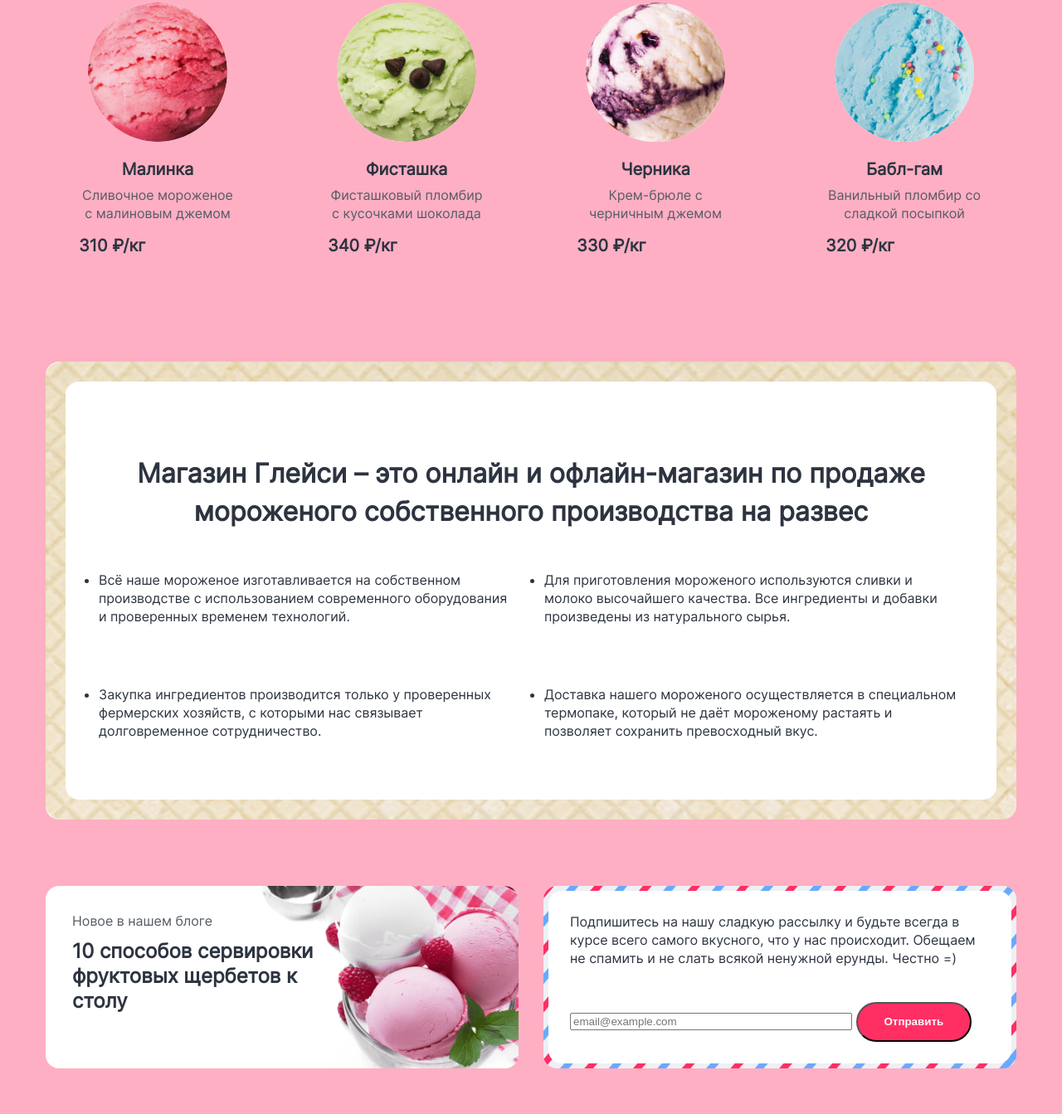
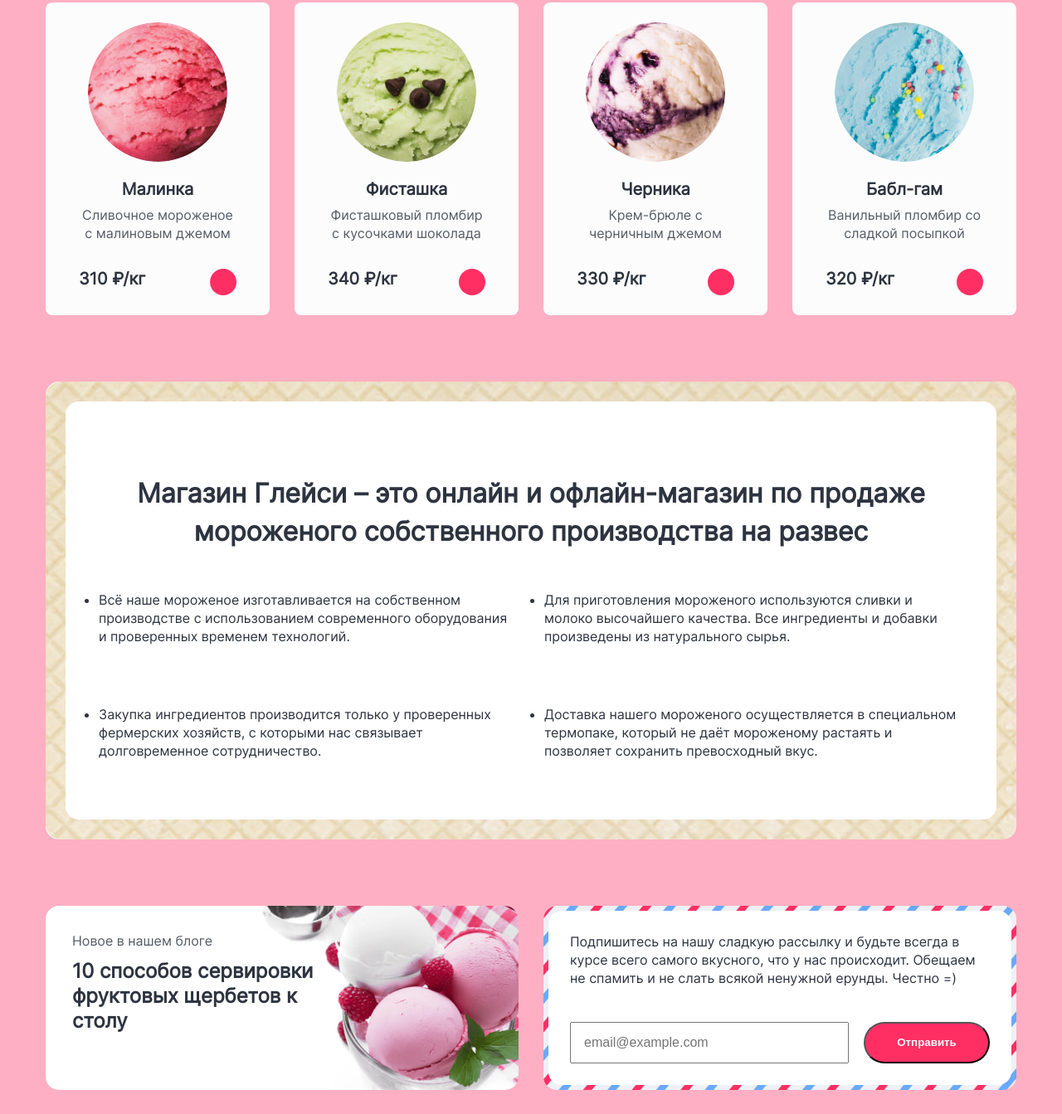
Before and after one commit to htmlacademy-htmlcss/2412429-gllacy-1, a plain HTML site: page index.html in a window 1280 px wide. Shown: the part 1737-3080 px from the top of the page at 83% size. Drawn offline with Linux system fonts and the light colour scheme.

Commit message:
Сетки компонентов на гридах

```diff
--- a/index.html
+++ b/index.html
@@ -153,7 +153,6 @@
             <a class="product-card-link" href="#!">
               <img class="product-card-image" src="images/catalog/ice-cream-catalog.jpg" width="168" height="168"
                 alt="Шарик сливочного мороженого с малиновым джемом.">
-              <div class="product-cards-content">
               <h3 class="product-card-title">Малинка</h3>
               <p class="product-card-text">Сливочное мороженое с малиновым джемом</p>
             </a>
@@ -161,13 +160,11 @@
             <a class="product-card-button" href="#">
               <p class="visually-hidden">Купить.</p>
             </a>
-            </div>
           </li>
           <li class="product-card-item">
             <a class="product-card-link" href="#!">
               <img class="product-card-image" src="images/catalog/ice-cream-catalog-2.jpg" width="168" height="168"
                 alt="Шарик фисташкового пломбира с кусочками шоколада.">
-              <div class="product-cards-content">
               <h3 class="product-card-title">Фисташка</h3>
               <p class="product-card-text">Фисташковый пломбир с кусочками шоколада</p>
             </a>
@@ -175,13 +172,11 @@
             <a class="product-card-button" href="#">
               <p class="visually-hidden">Купить.</p>
             </a>
-            </div>
           </li>
           <li class="product-card-item">
             <a class="product-card-link" href="#">
               <img class="product-card-image" src="images/catalog/ice-cream-catalog-3.jpg" width="168" height="168"
                 alt="Шарик крем-брюле с черничным джемом.">
-              <div class="product-cards-content">
               <h3 class="product-card-title">Черника</h3>
               <p class="product-card-text">Крем-брюле с черничным джемом</p>
             </a>
@@ -189,13 +184,11 @@
             <a class="product-card-button" href="#">
               <p class="visually-hidden">Купить.</p>
             </a>
-            </div>
           </li>
           <li class="product-card-item">
             <a class="product-card-link" href="#!">
               <img class="product-card-image" src="images/catalog/ice-cream-catalog-4.jpg" width="168" height="168"
                 alt="Шарик ванильного пломбира со сладкой посыпкой.">
-              <div class="product-cards-content">
               <h3 class="product-card-title">Бабл-гам</h3>
               <p class="product-card-text">Ванильный пломбир со сладкой посыпкой</p>
             </a>
@@ -203,7 +196,6 @@
             <a class="product-card-button" href="#">
               <p class="visually-hidden">Купить.</p>
             </a>
-            </div>
           </li>
         </ul>
       </section>
@@ -272,15 +264,15 @@
           </p>
           <p class="form-group">
             <label for="form-label">Дата</label>
-            <input type="text" id="form-date" name="form-date" placeholder="01.04.2020">
+            <input type="field" id="form-date" name="form-date" placeholder="01.04.2020">
           </p>
           <p class="form-group">
             <label for="form-label">Телефон</label>
-            <input type="text" id="form-phone" name="form-phone" placeholder="+7 800 999-00-00">
+            <input type="field" id="form-phone" name="form-phone" placeholder="+7 800 999-00-00">
           </p>
           <p class="form-group form-group-full">
             <label for="form-label">Адрес</label>
-            <input type="text" id="form-address" name="form-address" placeholder="ул. Большая Конюшенная, 19/8">
+            <input type="field" id="form-address" name="form-address" placeholder="ул. Большая Конюшенная, 19/8">
           </p>
           <button class="button button-important form-button" type="submit">Отправить</button>
         </form>
--- a/styles/styles.css
+++ b/styles/styles.css
@@ -190,9 +190,12 @@ body {
 }
 
 .product-card-item {
-  width: 270px;
-  display: flex;
-  flex-direction: column;
+  display: grid;
+  grid-template-columns: 1fr 32px;
+  gap: 16px;
+  background-color: #FCFCFC;
+  border-radius: 8px;
+  padding: 24px 40px;
 }
 
 .product-cards {
@@ -202,14 +205,7 @@ body {
   display: grid;
   grid-template-columns: repeat(4, 1fr);
   padding-bottom: 80px;
-  gap: 40px 30px;
-}
-
-.product-cards-content {
-  padding: 16px 40px 24px 40px;
-  display: flex;
-  flex-direction: column;
-  flex-grow: 1;
+  gap: 90px 30px;
 }
 
 .product-card-image {
@@ -217,6 +213,7 @@ body {
 }
 
 .product-card-link {
+  grid-column: 1 / -1;
   text-decoration: none;
   text-align: center;
   display: block;
@@ -228,7 +225,7 @@ body {
   line-height: 24px;
   text-align: center;
   color: #2D3440;
-  margin-top: 0;
+  margin-top: 16px;
   margin-bottom: 8px;
 }
 
@@ -243,7 +240,13 @@ body {
   font-size: 20px;
   font-weight: 700;
   line-height: 24px;
-  margin-bottom: 24px;
+}
+
+.product-card-button {
+  background-color: #FF2F64;
+  width: 32px;
+  height: 32px;
+  border-radius: 26px;
 }
 
 .advantages {
@@ -282,23 +285,21 @@ body {
 
 .index-columns {
   display: grid;
-  grid-template-columns: repeat(2, 2fr);
+  grid-template-columns: repeat(2, 1fr);
   gap: 30px;
   margin-bottom: 80px;
 }
 
 .blog {
-  display: flex;
-  flex-wrap: wrap;
   background-image: url("../images/blog.jpg");
   background-repeat: no-repeat;
+  background-color: #FFFFFF;
   border-radius: 16px;
-  width: 570px;
+  padding: 32px 235px 67px 32px;
 }
 
 .blog-content {
   text-decoration: none;
-  padding: 32px;
 }
 
 .blog-text {
@@ -314,19 +315,21 @@ body {
   font-weight: 700;
   line-height: 30px;
   color: #2D3440;
-  width: 303px;
   margin: 0;
 }
 
 .newsletter {
   background-image: url("../images/stripe.jpg");
+  background-size: cover;
+  background-repeat: no-repeat;
+  background-color: #FFFFFF;
   border-radius: 16px;
-  background-repeat: no-repeat;
   padding: 6px;
 }
 
 .newsletter-wrapper {
-  flex-direction: column;
+  display: grid;
+  grid-column: 1 / -1;
   padding: 26px;
   border-radius: 16px;
   background-color: #FFFFFF;
@@ -339,6 +342,18 @@ body {
   margin-bottom: 42px;
 }
 
+.newsletter-form {
+  display: grid;
+  grid-template-columns: 1fr 152px;
+  gap: 18px;
+}
+
+.field {
+  padding: 13px 15px;
+  font-size: inherit;
+  line-height: 20px;
+}
+
 .form-wrapper {
   border-radius: 8px;
   background-color: #FCFCFC;
@@ -347,7 +362,7 @@ body {
 
 .contacts-user {
   display: grid;
-  grid-template-columns: repeat(2, 2fr);
+  grid-template-columns: repeat(2, 1fr);
   background-image: url("../images/ice-cream-and-fruits.jpg");
   border-radius: 16px;
   background-repeat: no-repeat;
@@ -364,10 +379,6 @@ body {
   gap: 32px 16px;
   background-color: #FCFCFC;
   border-radius: 8px;
-}
-
-.field {
-  width: 332px;
 }
 
 .contacts-user-title {
@@ -545,6 +556,7 @@ body {
   display: flex;
   flex-wrap: wrap;
   gap: 24px;
+  margin-bottom: 46px;
 }
 
 .catalog-filter-list {
@@ -585,11 +597,11 @@ body {
   font-size: 16px;
   font-weight: 700;
   border-radius: 26px;
-  background-color: #FCFCFC;
   padding: 12px 32px;
 }
 
 .pagination-container {
+  align-items: center;
   display: flex;
   padding: 40px;
 }
@@ -609,7 +621,10 @@ body {
   box-sizing: border-box;
   text-decoration: none;
   color: #2D3440;
-  margin-left: auto;
+  width: 24px;
+  height: 24px;
+  background-color: #FCFCFC;
+  border-radius: 50px;
 }
 
 .button {
@@ -626,7 +641,7 @@ body {
 }
 
 .button-important {
-  justify-content: center;
+  box-sizing: border-box;
   background-color: #FF2F64;
   color: #FCFCFC;
 }
```
Also changed, not shown: catalog.html (+0 -25 lines). Lines whose indentation alone changed are shown as unchanged.
